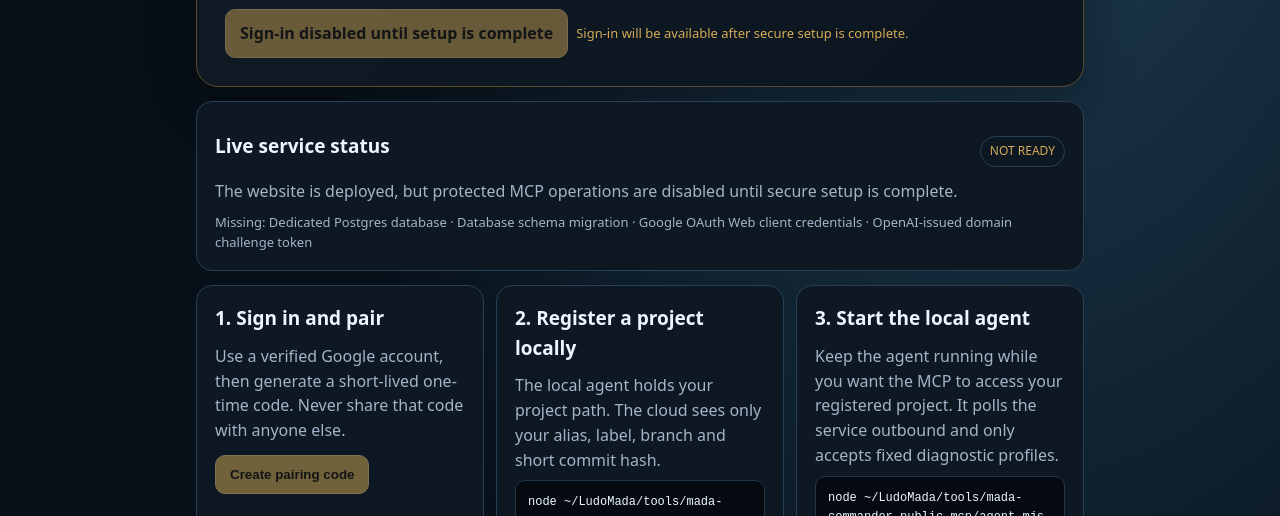
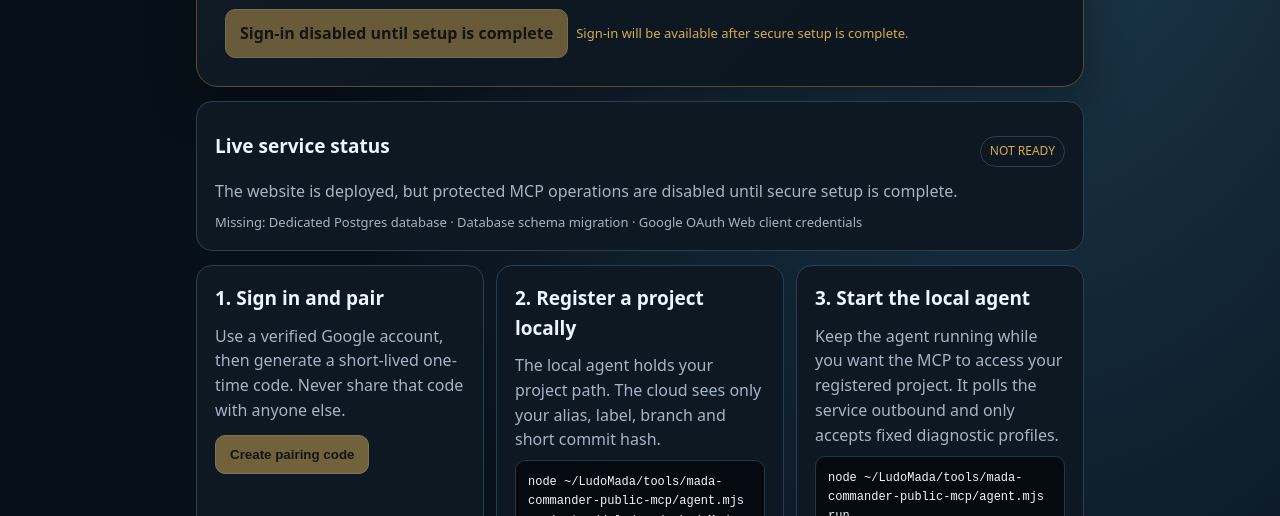
Before and after one commit to pascalnanousympathie-alt/LudoMada, a website: page tools/mada-commander-public-mcp/index.html in a window 1280 px wide. Shown: the part 284-800 px from the top of the page. Drawn offline with Linux system fonts and the light colour scheme; no server answers.

Commit message:
fix: allow private MCP sign-in without publication challenge

```diff
--- a/tools/mada-commander-public-mcp/index.html
+++ b/tools/mada-commander-public-mcp/index.html
@@ -133,7 +133,6 @@ async function refreshReadiness(){
    ["databaseConfigured","Dedicated Postgres database"],
    ["schemaReady","Database schema migration"],
    ["googleOAuthConfigured","Google OAuth Web client credentials"],
-   ["domainChallengeConfigured","OpenAI-issued domain challenge token"]
   ].filter(([key])=>!checks[key]).map(([,label])=>label);
   if(serviceReady){
    badge.textContent="READY";badge.className="pill ok";
```
